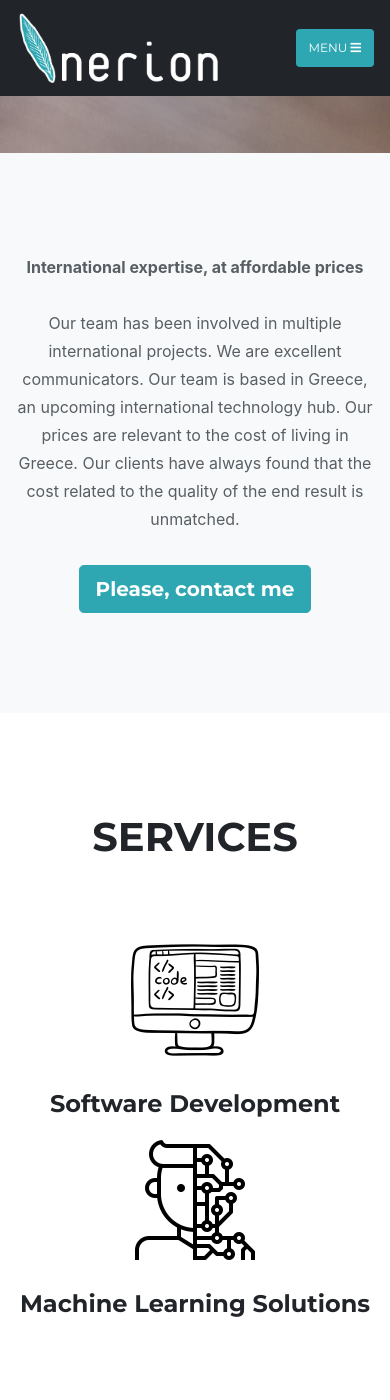
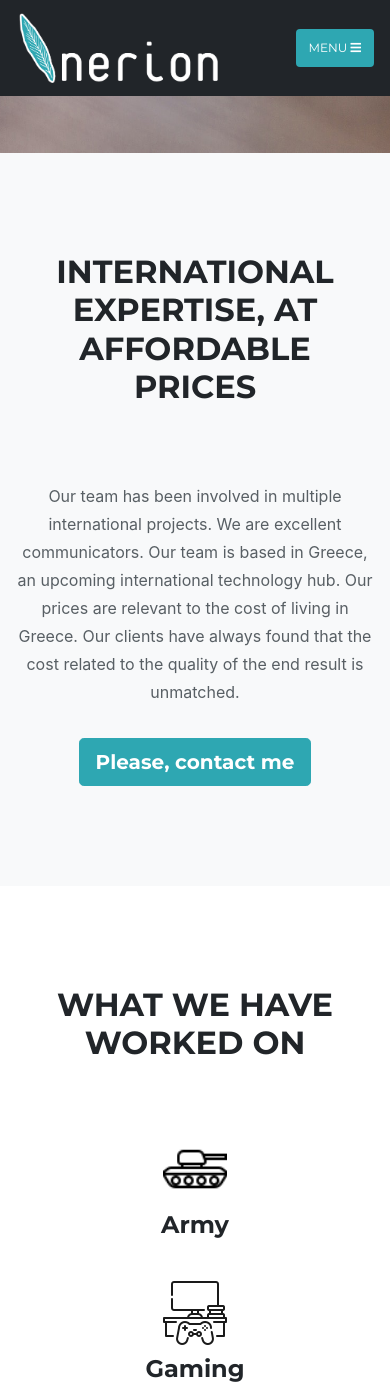
Before and after one commit to tolisdotkarag/nerion-website, a Jekyll site: the page built from index.md, in a window 390 px wide and 1400 px high, scrolled down 517 px. Built offline with Jekyll 4.4.1, drawn with Linux system fonts in a browser that asks for light colours; some web fonts are replaced; some of the changed text lies outside the part shown.

Commit message:
[NR-3] previous work section implemented

```diff
--- a/_data/navigation.yml
+++ b/_data/navigation.yml
@@ -13,8 +13,8 @@ en: &DEFAULT_EN
   nav:
     - title: "About"
       section: about
-    - title: "Services"
-      section: services
+    - title: "Previous work"
+      section: workedon
     - title: "Projects"
       section: portfolio
     # - title: "Timeline"
--- a/_data/sitetext.yml
+++ b/_data/sitetext.yml
@@ -16,22 +16,27 @@ en: &DEFAULT_EN
     button: Learn More
     buttonlink: "#services"
 
-  services:
-    title: "Services"
+  workedon:
+    title: "What we have worked on"
     text: ""
-    section: services
+    section: workedon
     list:
-      - title: "Software Development"
-        # desc: "Lorem ipsum dolor sit amet, consectetur adipisicing elit. Minima maxime quam architecto quo inventore harum ex magni, dicta impedit."
-        # icon: fas fa-laptop-code #find more at https://fontawesome.com/icons
-        image: "assets/img/icons/coding.png"
-      - title: "Machine Learning Solutions"
-        # desc: "Lorem ipsum dolor sit amet, consectetur adipisicing elit. Minima maxime quam architecto quo inventore harum ex magni, dicta impedit."
-        # icon: fas fa-laptop
-        image: "assets/img/icons/machine-learning.png"
-      # - title: "[Markdown](https://en.wikipedia.org/wiki/Markdown)"
-      #   desc: "Your description here, full **Markdown** support"
-      #   icon: fab fa-markdown
+      - title: "Army"
+        image: "assets/img/icons/army-icon.png"
+      - title: "Gaming"
+        image: "assets/img/icons/gaming-icon.png"
+      - title: "Financial"
+        image: "assets/img/icons/financial-icon.png"
+      - title: "Healthcare"
+        image: "assets/img/icons/healthcare-icon.png"
+      - title: "IoT"
+        image: "assets/img/icons/iot-icon.png"
+      - title: "Telecoms"
+        image: "assets/img/icons/telecoms-icon.png"
+      - title: "Systems security"
+        image: "assets/img/icons/cyber-security-icon.png"
+      - title: "AI Research"
+        image: "assets/img/icons/ai-icon.png"
 
   portfolio:
     title: "Projects & Clients"
@@ -71,9 +76,9 @@ en: &DEFAULT_EN
     end: "Be Part <br> of Our <br> Story!"
 
   about:
-    title: "About Us"
+    title: "International expertise, at affordable prices"
     text: ""
-    body: "<b>International expertise, at affordable prices</b><br/><br />
+    body: "
             Our team has been involved in multiple international projects. We are excellent communicators. Our team is based in Greece, an upcoming international technology hub. Our prices are relevant to the cost of living in Greece. Our clients have always found that the cost related to the quality of the end result is unmatched."
     section: about
 
--- a/_includes/about.html
+++ b/_includes/about.html
@@ -1,12 +1,12 @@
 <!-- About -->
 <section class="bg-light page-section" id="{{ site.data.sitetext[site.locale].about.section | default: "about" }}">
   <div class="container">
-    <!-- <div class="row">
+    <div class="row">
       <div class="col-lg-12 text-center">
         <h2 class="section-heading text-uppercase">{{ site.data.sitetext[site.locale].about.title | default: "About Us" }}</h2>
         <h3 class="section-subheading text-muted">{{ site.data.sitetext[site.locale].about.text | default: "" }}</h3>
       </div>
-    </div> -->
+    </div>
     <div class="row">
       <div class="col-lg-8 mx-auto text-center">
         <div class="large text-muted">{{ site.data.sitetext[site.locale].about.body | markdownify }}</div>
--- a/_includes/services.html
+++ b/_includes/services.html
@@ -1,19 +1,19 @@
 <!-- Services -->
-  <section class="page-section" id="{{ site.data.sitetext[site.locale].services.section | default: "services" }}">
+  <section class="page-section" id="{{ site.data.sitetext[site.locale].workedon.section | default: "workedon" }}">
     <div class="container">
 
       <div class="row">
         <div class="col-lg-12 text-center">
-          <h2 class="section-heading text-uppercase">{{ site.data.sitetext[site.locale].services.title | default: "Services" }}</h2>
-          {% if site.data.sitetext[site.locale].services.text %}
-    		  <h3 class="section-subheading text-muted">{{ site.data.sitetext[site.locale].services.text }}</h3>
+          <h2 class="section-heading text-uppercase">{{ site.data.sitetext[site.locale].workedon.title | default: "workedon" }}</h2>
+          {% if site.data.sitetext[site.locale].workedon.text %}
+    		  <h3 class="section-subheading text-muted">{{ site.data.sitetext[site.locale].workedon.text }}</h3>
     		  {% endif %}
         </div>
       </div>
 
       <div class="row text-center d-flex justify-content-center">
-	    {% for service in site.data.sitetext[site.locale].services.list %}
-        <div class="col-md-3">
+	    {% for service in site.data.sitetext[site.locale].workedon.list %}
+        <div class="col-md-3 col-sm-6 mb-4">
           {% if service.icon %}
           <span class="fa-stack fa-4x">
             <i class="fas fa-circle fa-stack-2x text-primary"></i>
@@ -21,8 +21,8 @@
           </span>
           {% endif %}
           {% if service.image %}
-          <div class="mb-4">
-            <img src="{{ service.image }}" height="128" />
+          <div class="mb-2">
+            <img src="{{ service.image }}" height="64" />
           </div>
           {% endif %}
           <h4 class="service-heading">{{ service.title | markdownify }}</h4>
@@ -30,6 +30,9 @@
         </div>
 	    {% endfor %}
       </div>
+      <div class="row">
+        <a class="mx-auto mt-3 btn btn-primary btn-lg text-white cursor-pointer">I want to discuss my project</a>
+       </div>
 
     </div>
   </section>
--- a/_sass/base/_page.scss
+++ b/_sass/base/_page.scss
@@ -33,7 +33,7 @@ h6 {
 .page-section {
   padding: 100px 0;
   h2.section-heading {
-    font-size: 40px;
+    font-size: 32px;
     margin-top: 0;
     margin-bottom: 15px;
   }
--- a/_sass/layout/_services.scss
+++ b/_sass/layout/_services.scss
@@ -1,6 +1,5 @@
 // Styling for the services section
 .service-heading {
-  margin: 15px 0;
   text-transform: none;
 
   p {
```
Also changed, not shown: assets/img/icons/ai-icon.png (added), assets/img/icons/army-icon.png (added), assets/img/icons/artificial-intelligence-icon.png (added), assets/img/icons/cyber-security-icon.png (added), assets/img/icons/financial-icon.png (added), assets/img/icons/gaming-icon.png (added), assets/img/icons/healthcare-icon.png (added), assets/img/icons/home-icon.png (added), assets/img/icons/iot-icon.png (added), assets/img/icons/maintenance-icon.png (added), assets/img/icons/server-icon.png (added), assets/img/icons/telecoms-icon.png (added), assets/img/icons/web-dev-icon.png (added).
